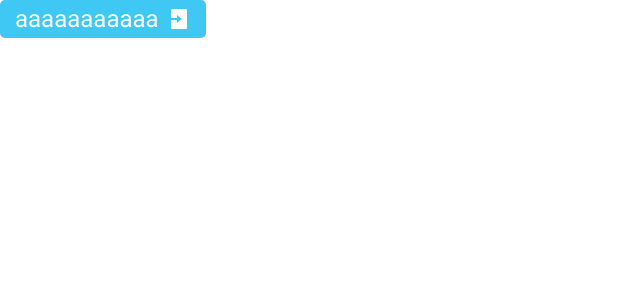
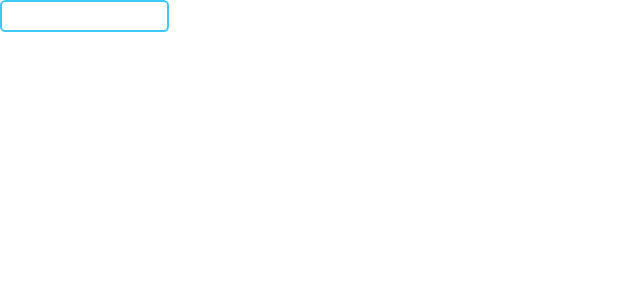
Before and after one commit to Jhuset2003/VasedWeb, a React (Vite) app: page / in a window 1280 px wide. Shown: the top 300 px of the page, without its empty margins (0-640 px from the left). Built offline with nearby package versions, Linux system fonts and the light colour scheme.

Commit message:
inputs styling done

```diff
--- a/src/components/TestComponent.jsx
+++ b/src/components/TestComponent.jsx
@@ -1,11 +1,10 @@
 import React from 'react';
-import NavBarLanding from './NavBars/NavBarLanding/NavBarLanding';
-
+import '../styles/Inputs.css';
 
 const TestComponent = () => {
   return (
     <div>
-        <NavBarLanding/>
+        <input type="text" className="blue-input"/>
     </div>
   )
 }
--- /dev/null
+++ b/src/styles/Inputs.css
@@ -0,0 +1,40 @@
+@import url('https://fonts.googleapis.com/css2?family=Comfortaa:wght@300;400;500;600;700&family=Roboto:wght@400;500;700&display=swap');
+
+:root {
+    --black: #212121;
+    --secundary: #AEADF0;
+    --primary: #7876E6;
+    --green: #4EBA63;
+    --yellow: #222;
+    --blue: #40C8F4;
+    --fusia: #ED1C91;
+    --purple: #7C51A1;
+    --white: #FFF;
+    --title: 'Comfortaa', cursive;
+    --text:'Roboto', sans-serif;
+  }
+
+.blue-input{
+    border: 2px solid var(--blue);
+    border-radius: 0.4em;
+    outline: none;
+    padding: 0.5em;
+    font-family: var(--text);
+}
+
+.purple-input{
+    border: 2px solid var(--purple);
+    border-radius: 0.4em;
+    outline: none;
+    padding: 0.5em;
+    font-family: var(--text);
+}
+
+.black-input{
+    border: 2px solid var(--black);
+    background-color: var(--white);
+    border-radius: 0.4em;
+    outline: none;
+    padding: 0.5em;
+    font-family: var(--text);
+}
```
